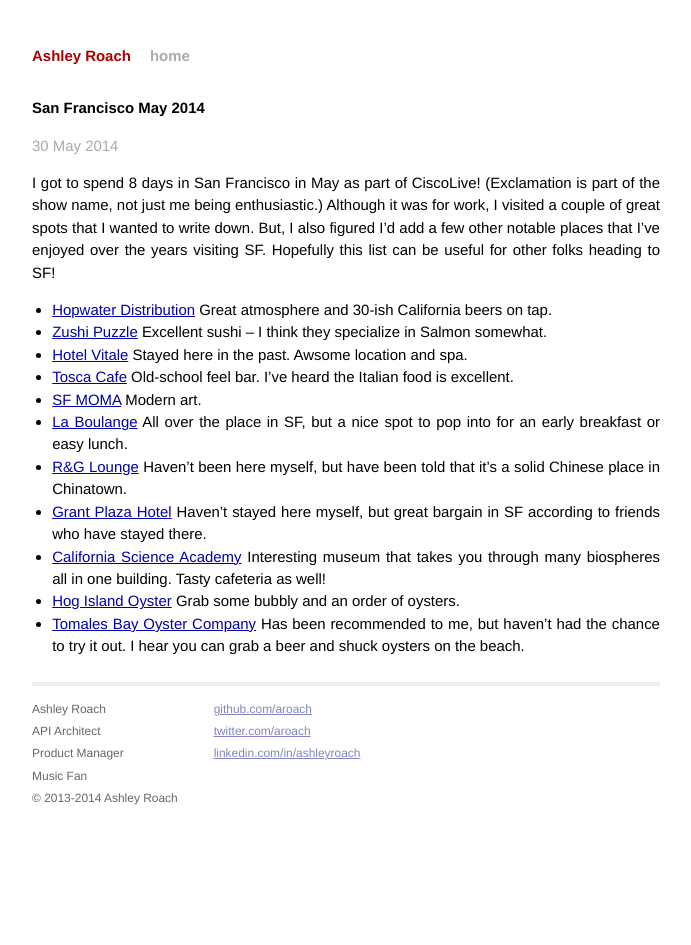
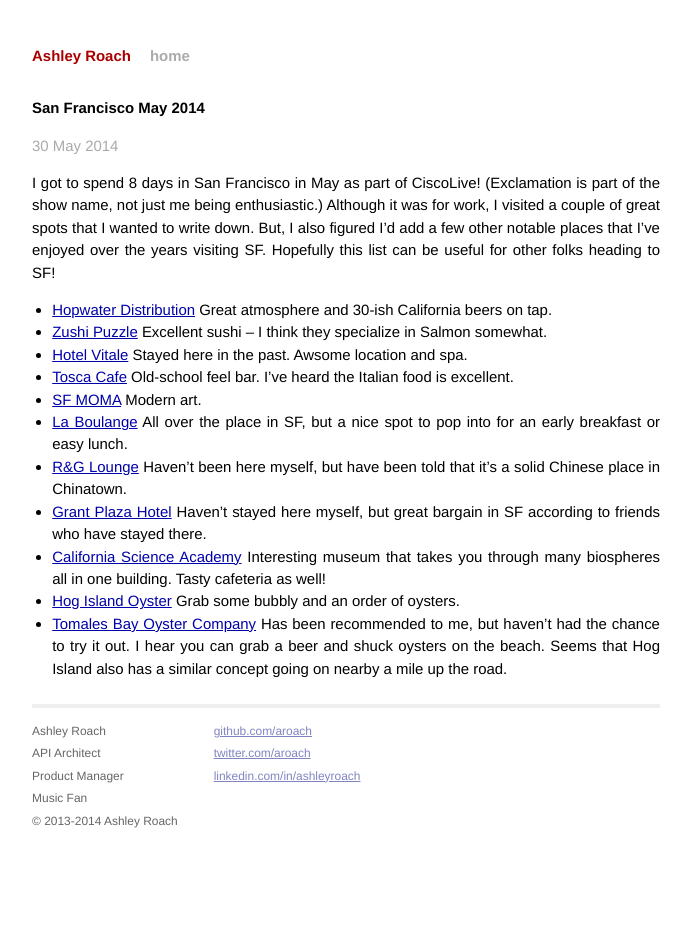
Before and after one commit to aroach/aroach.github.io, a Jekyll site: the page built from _posts/2014-05-30-sf-may-2014.md, in a window 1280 px wide. Shown: the whole page, without its empty margins (294-985 px from the left). Built offline with Jekyll 4.4.1, drawn with Linux system fonts in a browser that asks for light colours; Markdown is read by kramdown in place of the engine named in the settings.

Commit message:
quick tweak to tomales

```diff
--- a/_posts/2014-05-30-sf-may-2014.md
+++ b/_posts/2014-05-30-sf-may-2014.md
@@ -15,4 +15,4 @@
 * [Grant Plaza Hotel](http://www.grantplaza.com/)  Haven't stayed here myself, but great bargain in SF according to friends who have stayed there.
 * [California Science Academy](http://www.calacademy.org/) Interesting museum that takes you through many biospheres all in one building.  Tasty cafeteria as well!
 * [Hog Island Oyster](http://hogislandoysters.com/) Grab some bubbly and an order of oysters.
-* [Tomales Bay Oyster Company](http://tomalesbayoysters.com/) Has been recommended to me, but haven't had the chance to try it out.  I hear you can grab a beer and shuck oysters on the beach.
+* [Tomales Bay Oyster Company](http://tomalesbayoysters.com/) Has been recommended to me, but haven't had the chance to try it out.  I hear you can grab a beer and shuck oysters on the beach.  Seems that Hog Island also has a similar concept going on nearby a mile up the road.
```
